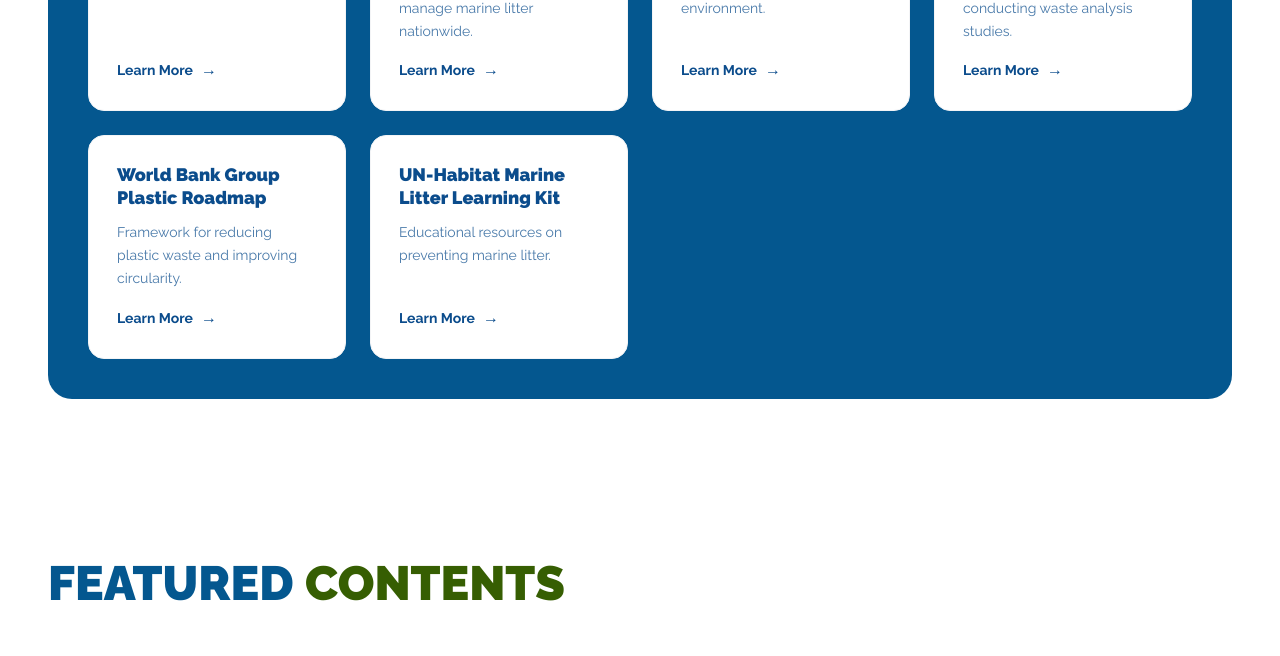
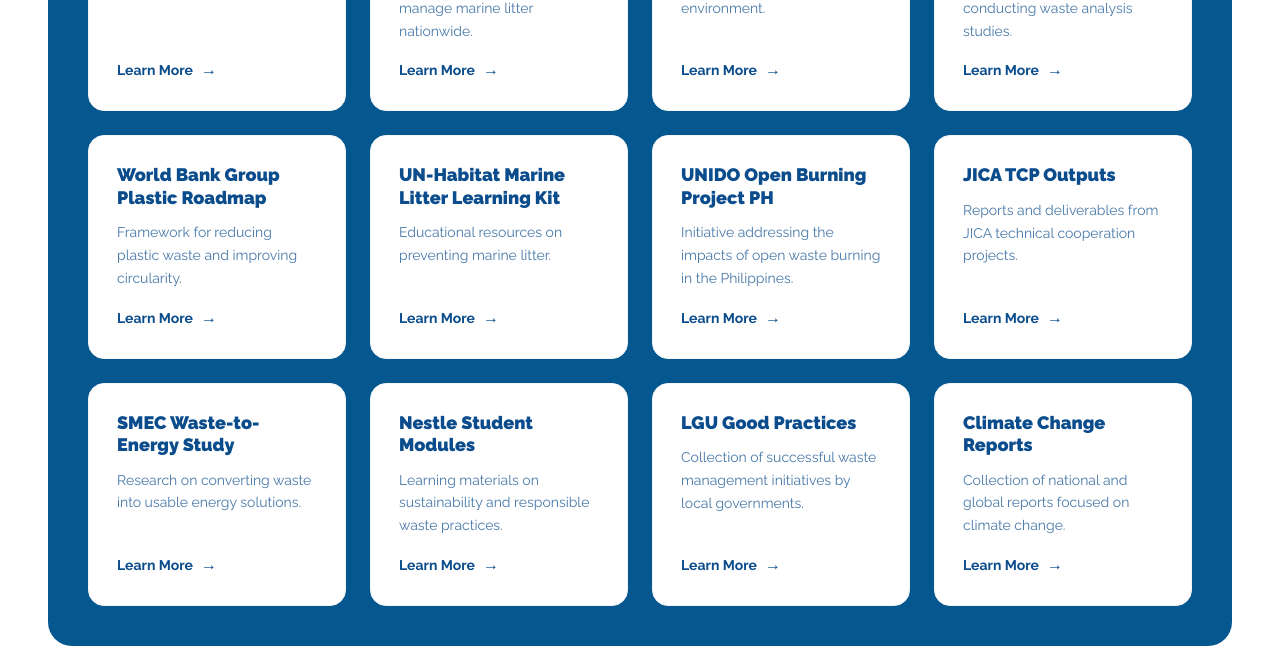
Before and after one commit to Medina-Paul/nswmc_website_redesign, a React (Vite) app: page / in a window 1280 px wide. Shown: the part 2532-3188 px from the top of the page. Built offline with nearby package versions, Linux system fonts and the light colour scheme.

Commit message:
Update archives dashboard links and added EMB Intranet button in the Laws&Policies page

```diff
--- a/src/pages/Home.jsx
+++ b/src/pages/Home.jsx
@@ -40,16 +40,22 @@
   }).format(currentTime);
 
   const dashboardCards = [
-    { title: 'SWM Data Dashboards', description: 'The dashboard provides real-time waste collection updates, monitors major village bins, and supports composting decisions....', link: '/dashboards/10-year-plan' },
-    { title: 'NSWMC Resolutions', description: 'NSWMC resolutions provide policies and guidelines that strengthen waste management practices and support sustainable environmental programs.', link: '#' },
-    { title: 'EPR Registry', description: "The Extended Producer Responsibility Registry tracks and monitors producers' compliance with waste recovery and sustainability obligations.", link: '#' },
-    { title: 'Junk Shops and Recycling Facilities', description: 'Directory and information hub for recycling centers and junk shops.', link: '#' },
-    { title: 'SWM Facility Designs', description: 'Standardized plans and layouts for solid waste management facilities.', link: '#' },
-    { title: 'National Plan of Action for Marine Litter', description: 'Strategies to reduce and manage marine litter nationwide.', link: '#' },
-    { title: 'Non-Environmentally Acceptable Products', description: 'List and guidelines on products harmful to the environment.', link: '#' },
-    { title: 'Waste Analysis Characterization Study Manual', description: 'Reference guide for conducting waste analysis studies.', link: '#' },
-    { title: 'World Bank Group Plastic Roadmap', description: 'Framework for reducing plastic waste and improving circularity.', link: '#' },
-    { title: 'UN-Habitat Marine Litter Learning Kit', description: 'Educational resources on preventing marine litter.', link: '#' }
+    { title: 'SWM Data Dashboards', description: 'The dashboard provides real-time waste collection updates, monitors major village bins, and supports composting decisions....', link: '/dashboards/10-year-plan' },  // ideally it should have main page but for now i will just link to the 10 year plan dashboard
+    { title: 'NSWMC Resolutions', description: 'NSWMC resolutions provide policies and guidelines that strengthen waste management practices and support sustainable environmental programs.', link: 'https://drive.google.com/drive/folders/1T_HAuUuTbOOplqcPoxx5Ec-53ul13d_j' },
+    { title: 'EPR Registry', description: "The Extended Producer Responsibility Registry tracks and monitors producers' compliance with waste recovery and sustainability obligations.", link: 'https://epr.emb.gov.ph/' },
+    { title: 'Junk Shops and Recycling Facilities', description: 'Directory and information hub for recycling centers and junk shops.', link: 'https://drive.google.com/file/d/1vn3dvEkg9f8RVKPUqOBCimQCe8vMgZ98' },
+    { title: 'SWM Facility Designs', description: 'Standardized plans and layouts for solid waste management facilities.', link: 'https://drive.google.com/drive/folders/1nckZ0KgsjI7wu9M4YKQd9taiey1ODk7x' },
+    { title: 'National Plan of Action for Marine Litter', description: 'Strategies to reduce and manage marine litter nationwide.', link: 'https://drive.google.com/drive/folders/1Nc6hyMx0DJuJKI75HnFlbcyanoUqwqoc' },
+    { title: 'Non-Environmentally Acceptable Products', description: 'List and guidelines on products harmful to the environment.', link: 'https://drive.google.com/drive/folders/1GBSyu_WHXGoZ1NWB8lBLuv9baENUPNtH' },
+    { title: 'Waste Analysis Characterization Study Manual', description: 'Reference guide for conducting waste analysis studies.', link: 'https://drive.google.com/drive/folders/1SsdmPRoDOBFqVh81xsMA78Bs2aJ9S5G-' },
+    { title: 'World Bank Group Plastic Roadmap', description: 'Framework for reducing plastic waste and improving circularity.', link: 'https://drive.google.com/drive/folders/1GIlsPnQGbb914aUnhDBrnah2O7sWC6QA' },
+    { title: 'UN-Habitat Marine Litter Learning Kit', description: 'Educational resources on preventing marine litter.', link: 'https://unhabitat.org.ph/wp-content/uploads/2023/07/HOCCI_Marine-Litter-Learning-Kit_with-DENR_digital.pdf' },
+    { title: 'UNIDO Open Burning Project PH', description: 'Initiative addressing the impacts of open waste burning in the Philippines.', link: 'https://drive.google.com/drive/folders/15LvvNKHMMzDPafgk91fqAecvkFukHVWU' },
+    { title: 'JICA TCP Outputs', description: 'Reports and deliverables from JICA technical cooperation projects.', link: 'https://drive.google.com/drive/folders/1TryMCsd8vbtohTYxwCv86WJbrkQVg5Wr' },
+    { title: 'SMEC Waste-to-Energy Study', description: 'Research on converting waste into usable energy solutions.', link: 'https://drive.google.com/drive/folders/1R2xFrdwoqY9yn1QXaIOocKXGsJql2EE0' },
+    { title: 'Nestle Student Modules', description: 'Learning materials on sustainability and responsible waste practices.', link: 'https://drive.google.com/drive/folders/1z5L_1ejrgNw8KzfZ-spWyVBY1YTllX9U' },
+    { title: 'LGU Good Practices', description: 'Collection of successful waste management initiatives by local governments.', link: 'https://drive.google.com/drive/folders/1rE2VulXT9_GGsEBnlUyj_AGNOKCi-lCH' },
+    { title: 'Climate Change Reports', description: 'Collection of national and global reports focused on climate change.', link: 'https://drive.google.com/drive/folders/1aBF3E3_Jtn-xmW-UHQDwzUq7OLAtYnUD' }
   ];
 
   const newsItems = [
@@ -291,7 +297,7 @@
                   {filteredDashboardCards.map((item, i) => (
                     <a
                       key={i}
-                      href="#"
+                      href={item.link}
                       className="group relative bg-white dark:bg-gray-800 rounded-2xl p-6 md:p-7 overflow-hidden border border-gray-100 dark:border-gray-700 transition-all duration-300 hover:shadow-xl hover:-translate-y-1 flex flex-col"
                     >
                       {/* Background gradient overlay on hover */}
--- a/src/pages/Laws.jsx
+++ b/src/pages/Laws.jsx
@@ -3,6 +3,7 @@
 import { Search, Eye, EyeOff } from "lucide-react";
 import Layout from "../components/Layout";
 import laws_icon from "../assets/laws_icon.png";
+import intranet_icon from "../assets/Intranet.svg";
 
 // ---- Adobe Embed config ---------------------------------------------------
 const ADOBE_CLIENT_ID = "5b4f7d150d9445a9a472ed3adfa9714e";
@@ -503,9 +504,11 @@
           </div>
         </div>
 
-        {/* Bottom Cards */}
-        <div className="grid grid-cols-1 md:grid-cols-2 gap-3 md:gap-4 mt-6 md:mt-8">
-          <div className="bg-white dark:bg-slate-800 p-3 md:p-4 rounded-lg md:rounded-xl shadow-sm transition-colors">
+        {/* bottom cards: mission+vision stacked on left, emb intranet on right */}
+<div className="grid grid-cols-1 md:grid-cols-2 gap-3 md:gap-4 mt-6 md:mt-8 items-stretch">
+  {/* left column: mission on top, vision below */}
+  <div className="flex flex-col gap-3 md:gap-4">
+    <div className="flex-1 bg-white dark:bg-slate-800 p-3 md:p-4 rounded-lg md:rounded-xl shadow-sm transition-colors">
       <h4 className="font-bold text-orange-500 mb-2 font-raleway text-sm md:text-base">
         MISSION
       </h4>
@@ -515,7 +518,7 @@
       </p>
     </div>
 
-          <div className="bg-white dark:bg-slate-800 p-3 md:p-4 rounded-lg md:rounded-xl shadow-sm transition-colors">
+    <div className="flex-1 bg-white dark:bg-slate-800 p-3 md:p-4 rounded-lg md:rounded-xl shadow-sm transition-colors">
       <h4 className="font-bold text-green-600 dark:text-green-400 mb-2 font-raleway text-sm md:text-base">
         VISION
       </h4>
@@ -525,6 +528,24 @@
       </p>
     </div>
   </div>
+
+  {/* right column: emb intranet tile, height matches the stacked pair */}
+  <a
+    href="https://emb.gov.ph/emb-intranet/"
+    target="_blank"
+    rel="noopener noreferrer"
+    className="group flex flex-col items-center justify-center bg-white dark:bg-slate-800 p-6 md:p-8 rounded-lg md:rounded-xl shadow-sm transition-all duration-300 hover:scale-[1.02] hover:shadow-xl hover:ring-2 hover:ring-[#469038]"
+  >
+    <img
+      src={intranet_icon}
+      alt="EMB Intranet"
+      className="w-24 md:w-32 h-auto mb-3 md:mb-4 transition-transform duration-300 group-hover:scale-110"
+    />
+    <h4 className="font-raleway font-black text-[#469038] dark:text-blue-300 text-lg sm:text-2xl md:text-3xl tracking-wide">
+      EMB INTRANET
+    </h4>
+  </a>
+</div>
       </div>
     </Layout>
   );
```
Lines whose indentation alone changed are shown as unchanged.
